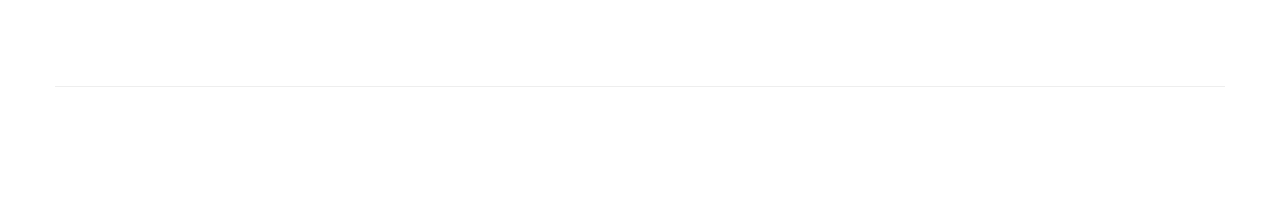
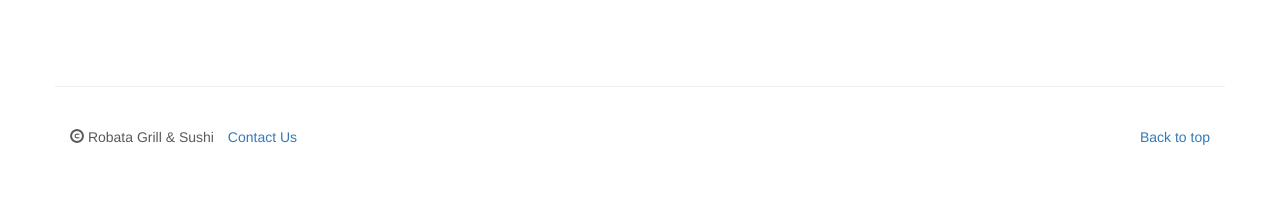
Before and after one commit to johnbremner/workforsushi, a Flask app: page / in a window 1280 px wide. Shown: the part 2552-2759 px from the top of the page. After the commit the page ends 2697 px from the top, so only its background shows below. Run offline with Flask 2, Linux system fonts and the light colour scheme; some libraries are stand-ins or nearby versions; grey boxes are pictures that could not be loaded.

Commit message:
Added a footer

```diff
--- a/app/static/css/carousel.css
+++ b/app/static/css/carousel.css
@@ -103,6 +103,10 @@ color: #fff;
   margin: 80px 0; /* Space out the Bootstrap <hr> more */
 }
 
+.featurette-divider:last-child{
+  margin-bottom: 40px;
+}
+
 /* Thin out the marketing headings */
 .featurette-heading {
   font-weight: 300;
--- a/app/templates/base.html
+++ b/app/templates/base.html
@@ -57,7 +57,25 @@
 
     {% block page_content %}{% endblock %}
 
+    {% block footer %}
+    <footer class="bs-docs-footer" role="contentinfo">
+      <div class="container">
+        <div class="pull-left">
+          <ul class="list-inline">
+            <li><span class="glyphicon glyphicon-copyright-mark"></span> Robata Grill & Sushi</li>
+            <li><a href="#">Contact Us</a></li>
+          </ul>
+        </div>
+        <div class="pull-right">
+          <a href="#">Back to top</a>
+        </div>
+      </div>
+    </footer>
+    {% endblock %}
+
 {% endblock %}
+
+
 
 {% block scripts %}
 {{ super() }}
```
